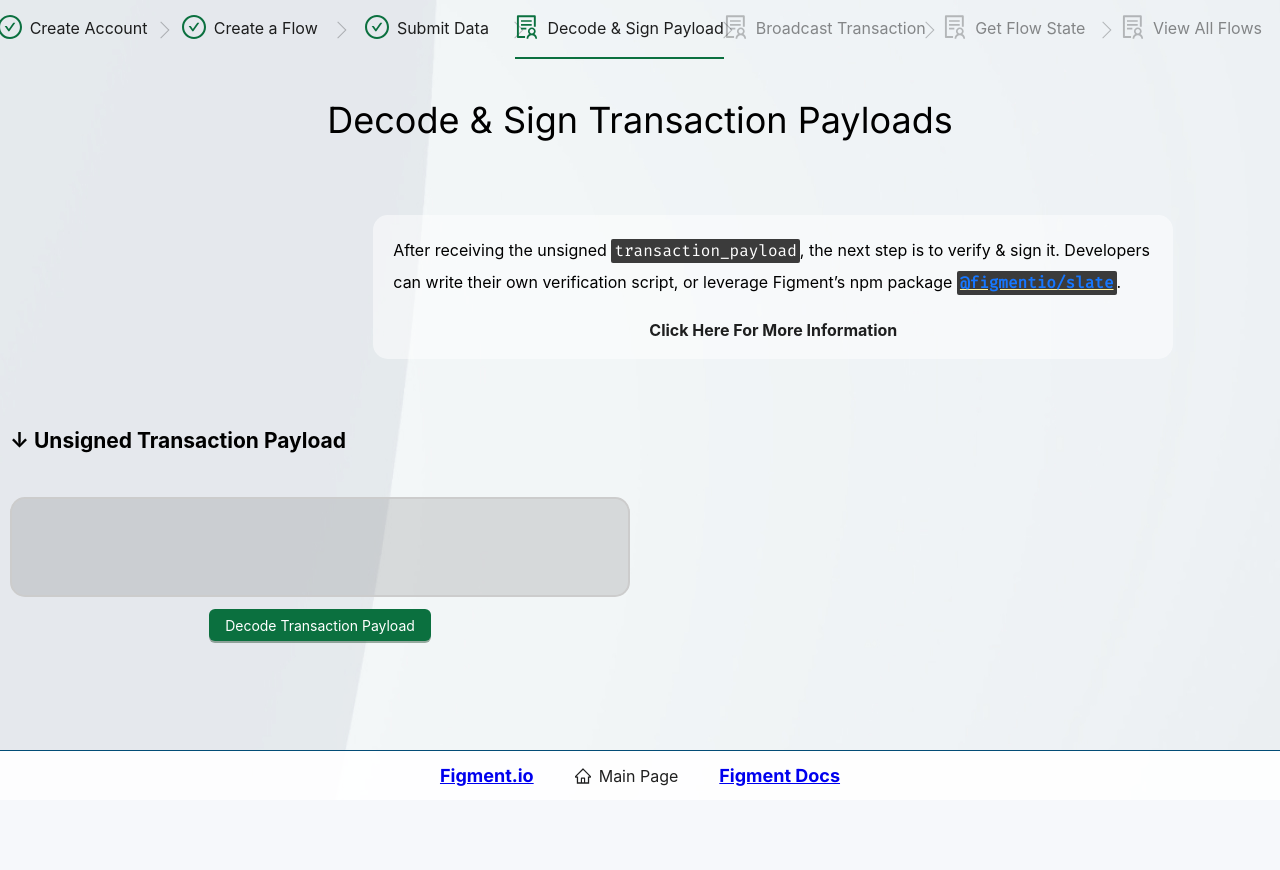
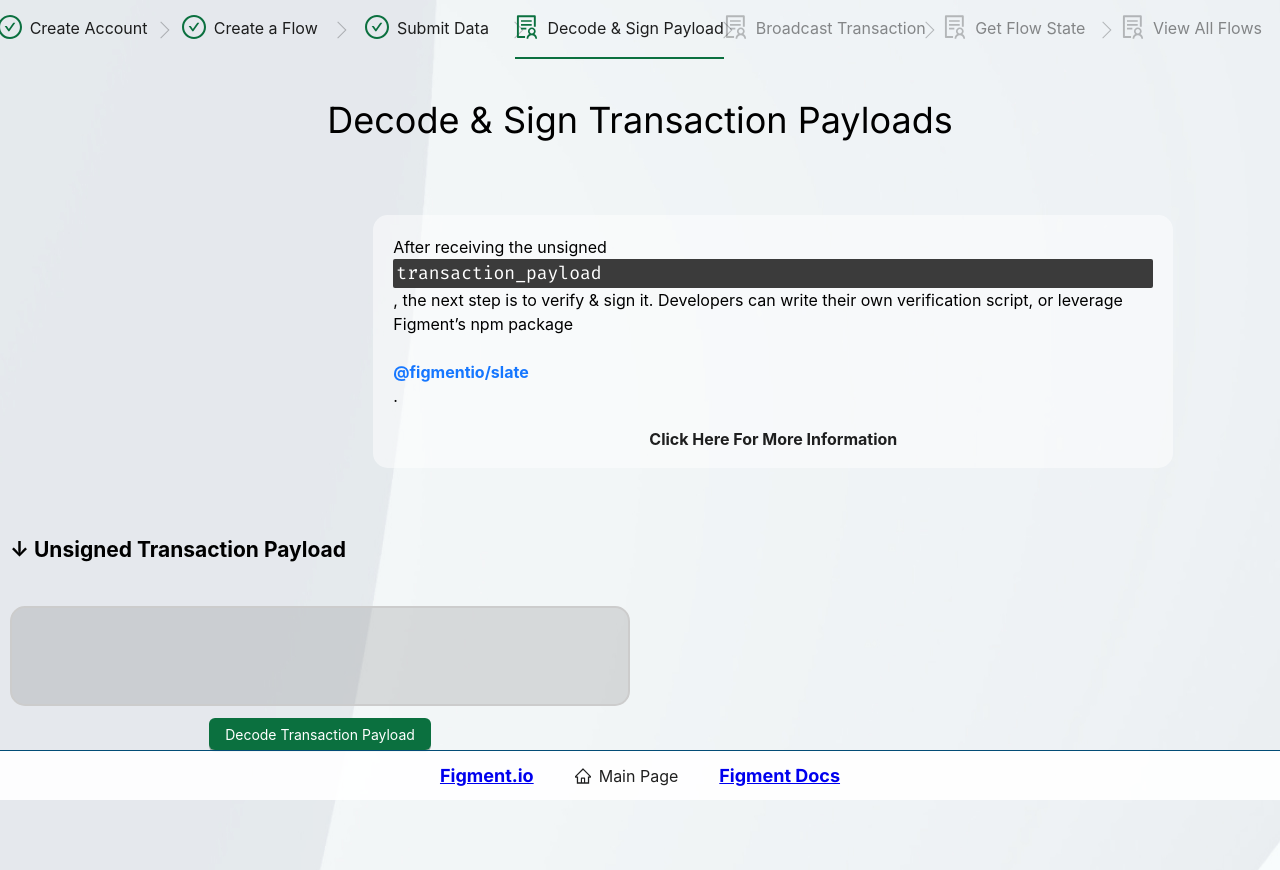
Before and after one commit to figment-networks/visualize-staking-api-flows, a Next.js app: page /operations/staking/sign-payload in a window 1280 px wide. Before the commit the page ends 800 px from the top, so only its background shows below. Built offline with nearby package versions, Linux system fonts and the light colour scheme.

Commit message:
move code styles out of ttip

```diff
--- a/components/AccountCard.jsx
+++ b/components/AccountCard.jsx
@@ -45,12 +45,12 @@ export default function AccountCard() {
       {accountAddress && isIndex() ? (
         <Card href={stepRoute(stepCompleted)}>
           <ToolTip title="For your reference, this is a shortened version of the NEAR testnet address created by this app">
-            <p>
+            <code className="yellow">
               {`${accountAddress.slice(0, 6)}...${accountAddress.slice(
                 42,
                 -8
               )}.testnet`}
-            </p>
+            </code>
           </ToolTip>
           <NextStepLabel stepCompleted={stepCompleted} flowId={flowId} />
         </Card>
--- a/components/elements/ToolTip.jsx
+++ b/components/elements/ToolTip.jsx
@@ -8,17 +8,15 @@ export default function ToolTipComponent({
   title,
 }) {
   return (
-    <>
+    <span>
       <style jsx>{`
-        code {
+        span > * {
           cursor: help;
-          text-decoration: underline;
-          color: #fff29b;
         }
       `}</style>
       <Tooltip placement={placement} title={title} arrowPointAtCenter>
-        <code>{children}</code>
+        {children}
       </Tooltip>
-    </>
+    </span>
   );
 }
--- a/styles/globals.css
+++ b/styles/globals.css
@@ -56,7 +56,9 @@ caption {
   font-size: 2.1rem;
 }
 
-p {
+p,
+code,
+pre {
   font-size: 1.8rem;
   line-height: 2.6rem;
 }
@@ -163,12 +165,16 @@ td > code {
 }
 
 code {
+  display: block;
   font-family: "Fira Code";
   background-color: #3b3b3b;
   color: #fff;
   border-radius: 8px;
-  line-height: 3.2rem;
-  padding: 5px;
+  padding: 1.6rem;
+}
+
+code.yellow {
+  color: #fff29b;
 }
 
 /* Preformatted codeblocks, anywhere <pre></pre> is used */
@@ -182,14 +188,18 @@ pre {
 }
 
 pre::-webkit-scrollbar {
-  width: 10px; /* Mostly for vertical scrollbars */
-  height: 10px; /* Mostly for horizontal scrollbars */
+  width: 10px;
+  /* Mostly for vertical scrollbars */
+  height: 10px;
+  /* Mostly for horizontal scrollbars */
 }
+
 pre::-webkit-scrollbar-thumb {
   /* Foreground */
   background: #b1b1b1;
   border-radius: 15px;
 }
+
 pre::-webkit-scrollbar-track {
   /* Background */
   background: rgba(0, 0, 0, 0.1);
```
